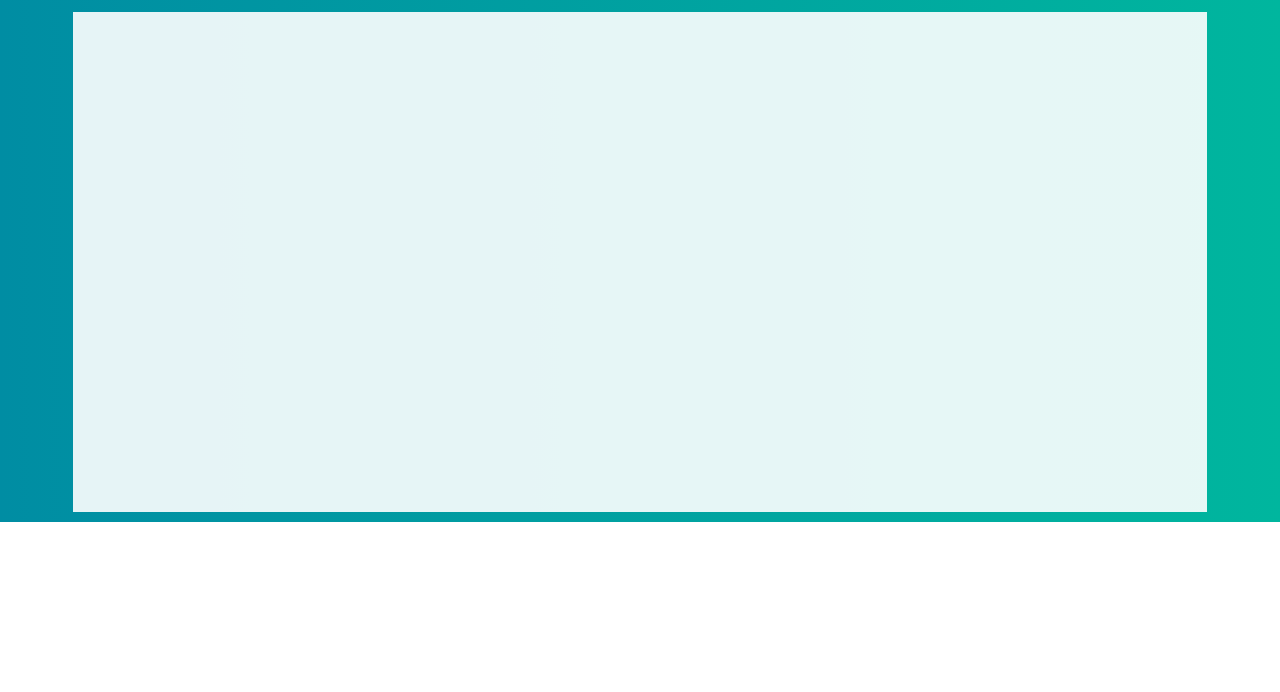
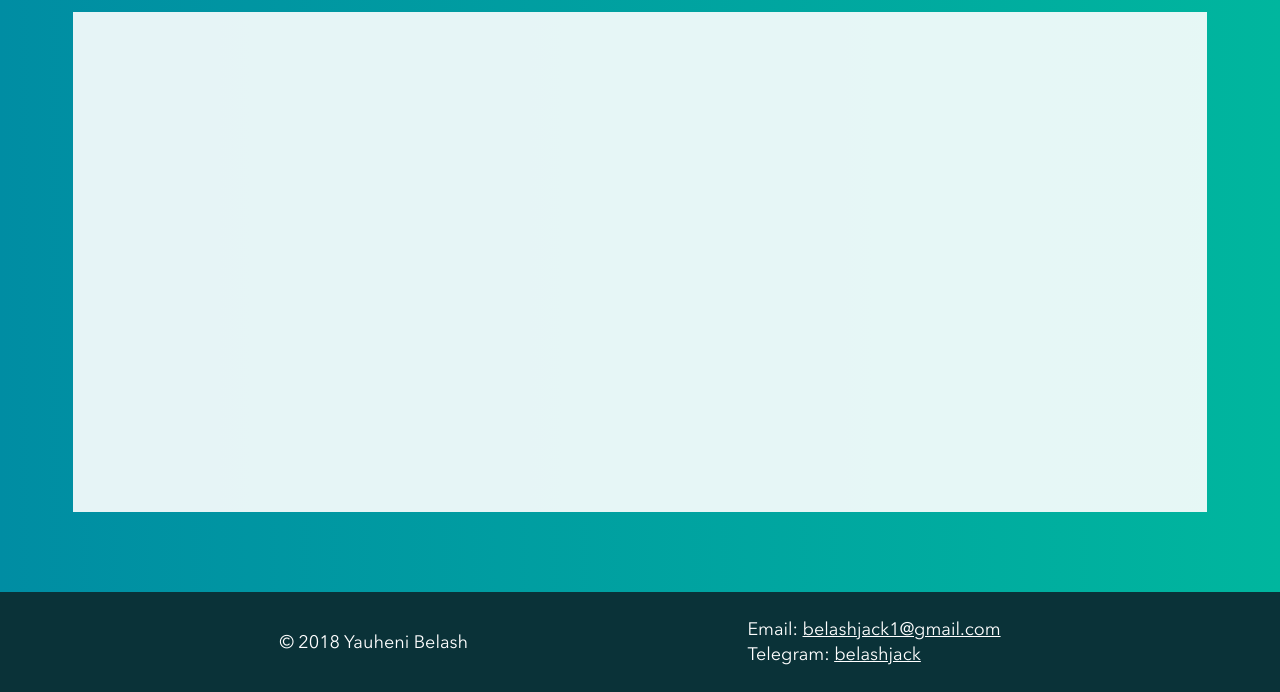
Before and after one commit to belashjack/Memory-Game, a plain HTML site: page index.html in a window 1280 px wide. Shown: the part 108-800 px from the top of the page. Drawn offline with Linux system fonts and the light colour scheme.

Commit message:
Memory-Game/feature: add footer

```diff
--- a/css/game.css
+++ b/css/game.css
@@ -3,7 +3,6 @@
     flex-direction: column;
     align-items: center;
     padding: 10px;
-    font-family: "AvenirNext", Helvetica, Arial, sans-serif;
     font-size: 1.8rem;
     color: rgb(255, 255, 255);
 }
@@ -57,5 +56,6 @@
 .field {
     width: 90%;
     height: 500px;
+    margin-bottom: 10px;
     background-color: rgba(255, 255, 255, 0.9);
 }
--- a/css/homepage.css
+++ b/css/homepage.css
@@ -3,7 +3,6 @@
     flex-direction: column;
     /* TODO: нужен ли padding? */
     /* padding: 10px; */
-    font-family: "AvenirNext", Helvetica, Arial, sans-serif;
     font-size: 1.8rem;
     /* background: linear-gradient(-90deg, rgb(0, 182, 158), rgb(0, 141, 163)); */
     color: rgb(255, 255, 255);
--- a/css/main.css
+++ b/css/main.css
@@ -6,12 +6,30 @@
 
 html {
     font-size: 10px;
+    font-family: "AvenirNext", Helvetica, Arial, sans-serif;
 }
 body {
     margin: 0px;
 }
 main {
+    min-height: calc(100vh - 100px);
     background: linear-gradient(-90deg, rgb(0, 182, 158), rgb(0, 141, 163));
+}
+footer {
+    display: flex;
+    justify-content: space-evenly;
+    align-items: center;
+    height: 100px;
+    font-size: 1.8rem;
+    background-color: rgb(10, 50, 56);
+    color: rgb(255, 255, 255);
+}
+footer a {
+    color: rgb(255, 255, 255);
+}
+.contact {
+    display: flex;
+    flex-direction: column;
 }
 
 .button {
--- a/index.html
+++ b/index.html
@@ -86,8 +86,16 @@
             <section class="field">
             </section>
         </div>
-        <!-- TODO: implement footer -->
     </main>
+    <footer>
+        <section class="creator">
+            <span>© 2018 Yauheni Belash</span>
+        </section>
+        <section class="contact">
+            <span class="email">Email: <a href="mailto:belashjack1@gmail.com">belashjack1@gmail.com</a></span>
+            <span class="telegram">Telegram: <a href="tg://resolve?domain=belashjack">belashjack</a></span>
+        </section>
+    </footer>
     <script src="./js/index.js"></script>
 </body>
 
```
